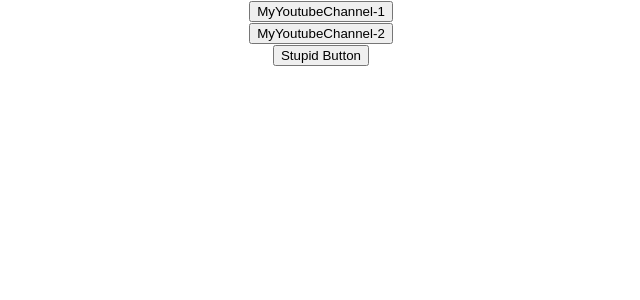
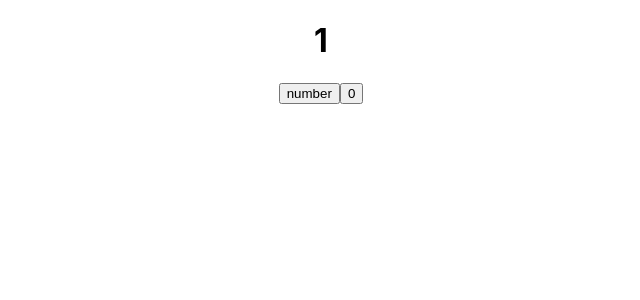
Before and after one commit to LySkyn/microtasks, a React (Create React App) app: page / in a window 1280 px wide. Shown: the top 300 px of the page, without its empty margins (319-959 px from the left). Built offline with nearby package versions, Linux system fonts and the light colour scheme.

Commit message:
Lesson 1.4

```diff
--- a/src/App.tsx
+++ b/src/App.tsx
@@ -1,27 +1,27 @@
-import React from 'react';
+import React, {useState} from 'react';
 import './App.css';
 import {Button} from "./site/Button";
 
 
 function App() {
-    const Button1Foo = (subscriber: string, age: number, address: string) => {
-        console.log(subscriber, age, address)
-    }
-    const Button2Foo = (subscriber: string, age: number) => {
-        console.log(subscriber, age)
-    }
-    const Button3Foo = () => {
-        console.log('Im stupid button')
-    }
+    // let a=1
+let [a, setA]=useState(1)
+
+const onClickHandler = () => {
+        setA(++a)
+    console.log(a)
+}
+
+const resetHandler = () => {
+    setA(0)
+}
+
 
     return (
         <div className="App">
-            {/*<button>MyYoutubeChannel-1</button>*/}
-            {/*<button>MyYoutubeChannel-2</button>*/}
-            <Button name={'MyYoutubeChannel-1'} callBack={() => Button1Foo('Im Vasya', 21, 'Minsk')}/>
-            <Button name={'MyYoutubeChannel-2'} callBack={() => Button2Foo('Im Ivan', 22)}/>
-            <Button name={'Stupid Button'} callBack={Button3Foo}/>
-
+            <h1>{a}</h1>
+            <button onClick={onClickHandler}>number</button>
+            <button onClick={resetHandler}>0</button>
         </div>
     );
 }
--- a/src/site/Button.tsx
+++ b/src/site/Button.tsx
@@ -1,19 +1,9 @@
 import React from 'react';
 
-type buttonName = {
-    name: string
-    callBack: () => void
-}
-
-
-export const Button = (props: buttonName) => {
-
-    const onclickHandler = () => {
-        props.callBack()
-    }
+export const Button = () => {
     return (
         <div>
-            <button onClick={onclickHandler}>{props.name}</button>
+
         </div>
     );
 };
```
